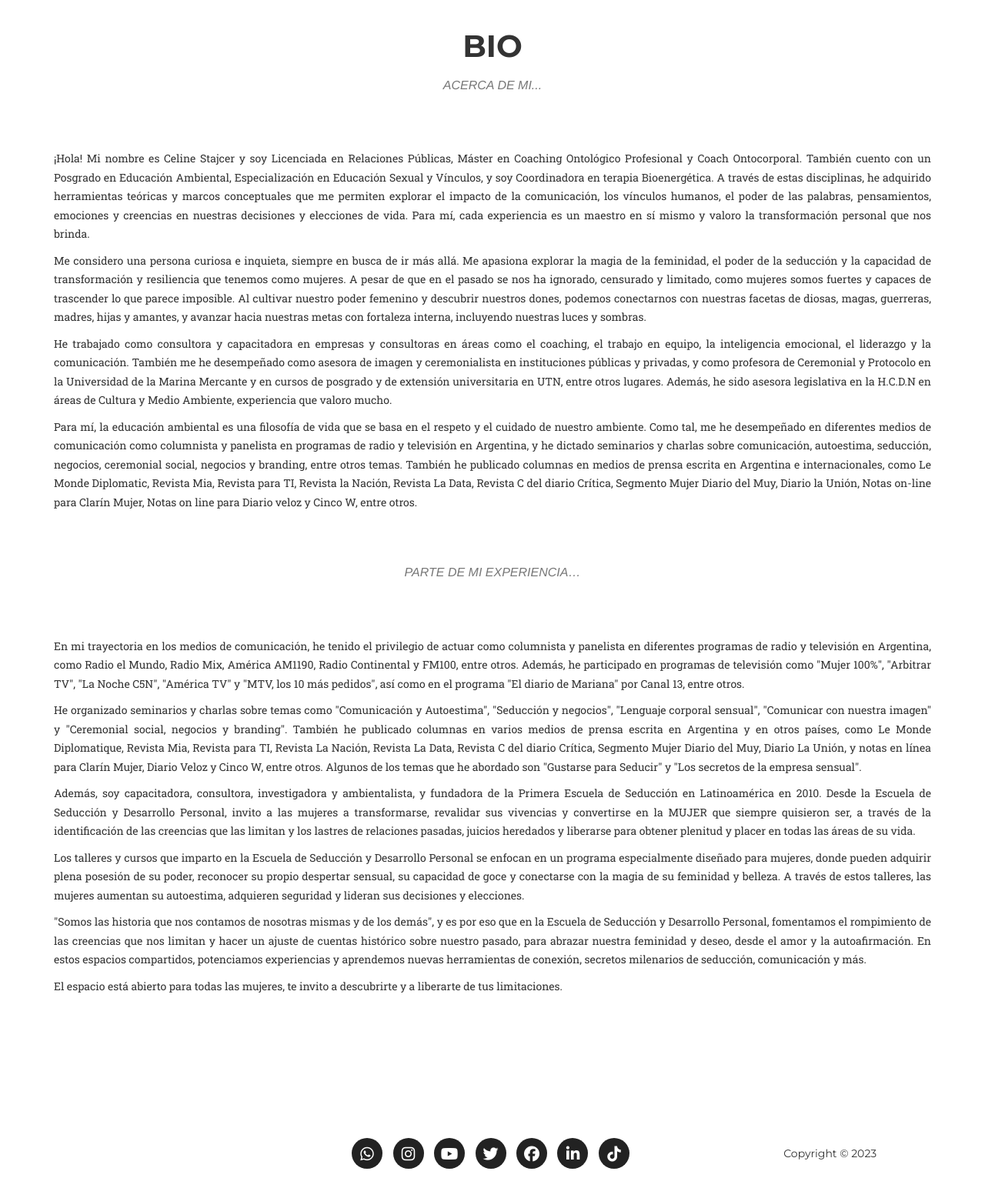
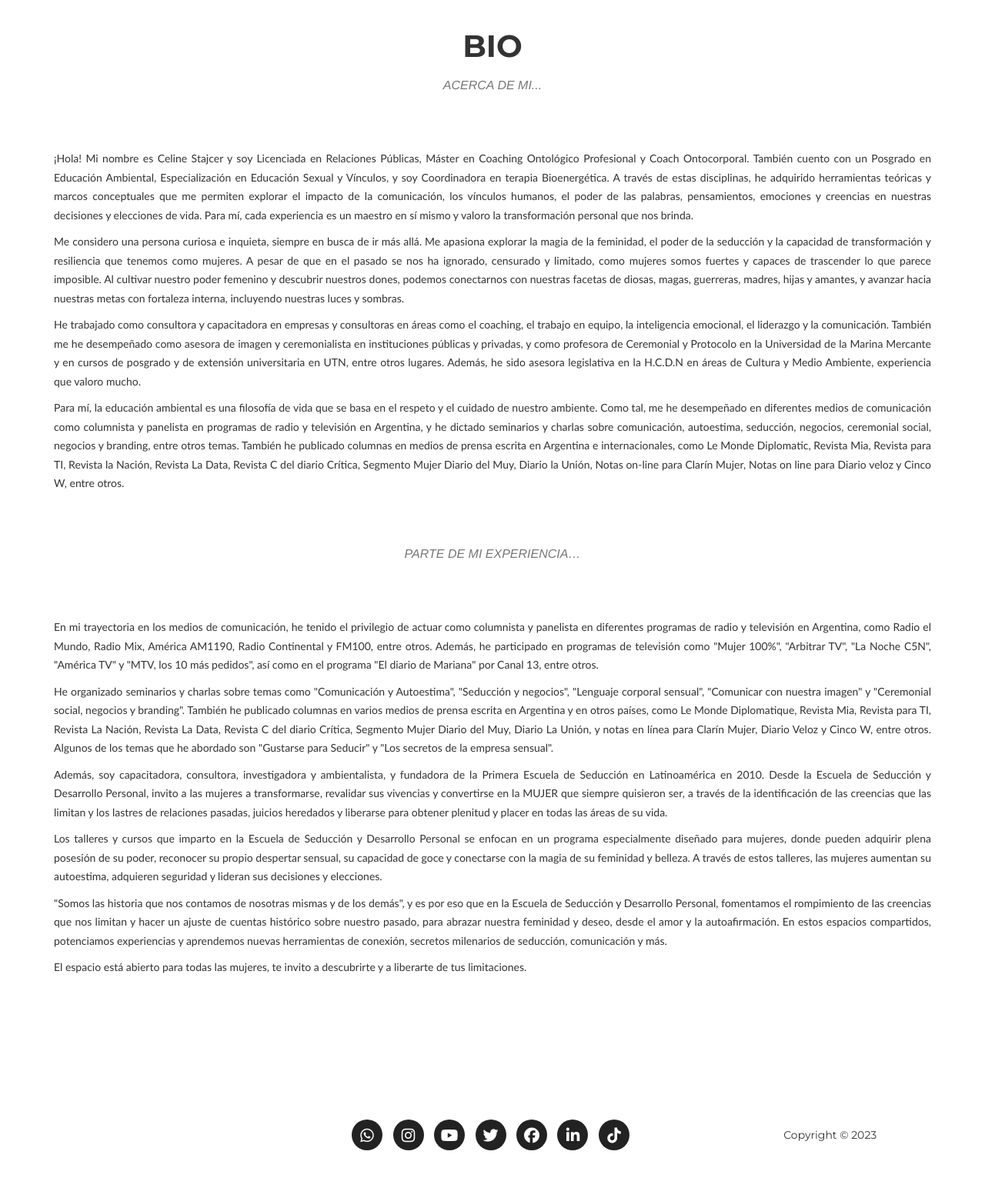
Before and after one commit to leanmiicc/proyecto_integrador_django, a Django app: page /home/ in a window 1280 px wide. Shown: the part 536-2080 px from the top of the page at 77% size. After the commit the page ends 2031 px from the top, so only its background shows below. Run offline with Django 4.2, Linux system fonts and the light colour scheme; some libraries are stand-ins or nearby versions; some web fonts are replaced.

Commit message:
Add files via upload

```diff
--- a/static/home/css/style.css
+++ b/static/home/css/style.css
@@ -40,3 +40,8 @@
     left: 100%;
     margin-top: -1px;
 }
+
+p {
+ font-family: 'Gill Sans', 'Gill Sans MT', Calibri, 'Trebuchet MS', sans-serif;
+
+}
```
